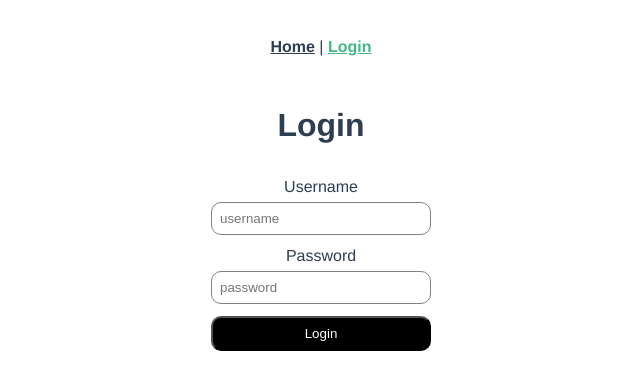
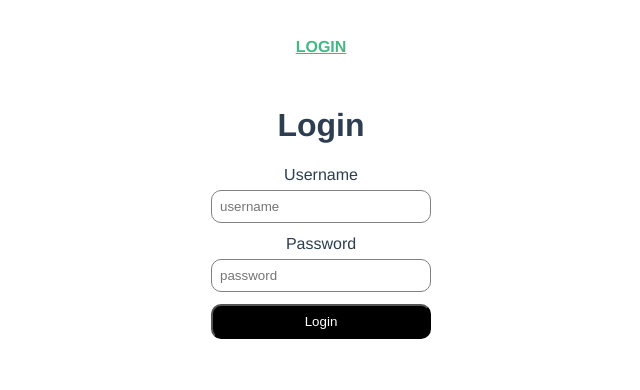
Before and after one commit to aldy-san/vue-dot, a Vue app: page /login in a window 1280 px wide. Shown: the top 390 px of the page, without its empty margins (319-959 px from the left). Built offline with nearby package versions, Linux system fonts and the light colour scheme.

Commit message:
Adjust Readme and homepage

```diff
--- a/src/App.vue
+++ b/src/App.vue
@@ -1,8 +1,10 @@
 <template>
   <div id="nav">
-    <router-link to="/">Home</router-link> |
-    <router-link v-if="!isLoggedIn" to="/login">Login</router-link>
-    <span v-else @click="logout">Logout</span>
+    <router-link v-if="!isLoggedIn" to="/login">LOGIN</router-link>
+    <template v-else>
+      <router-link to="/">HOME</router-link> |
+      <span @click="logout">LOGOUT</span>
+    </template>
   </div>
   <router-view />
 </template>
--- a/src/views/Home.vue
+++ b/src/views/Home.vue
@@ -32,11 +32,13 @@
 
 <script setup>
 // @ is an alias to /src
-import { ref } from "vue";
+import { ref, onMounted } from "vue";
 import PokeCard from "@/components/PokeCard.vue";
+import { useRouter } from "vue-router";
 const data = ref([]);
 const advData = ref([]);
 const error = ref(null);
+const router = useRouter();
 const isLoading = ref(true);
 fetch("https://pokeapi.co/api/v2/pokemon")
   .then(async (res) => {
@@ -55,6 +57,12 @@ fetch("https://pokeapi.co/api/v2/pokemon")
   .finally(() => {
     isLoading.value = false;
   });
+
+onMounted(() => {
+  if (!localStorage.getItem("user")) {
+    router.push("/login");
+  }
+});
 </script>
 
 <style scoped>
--- a/src/views/Login.vue
+++ b/src/views/Login.vue
@@ -1,6 +1,7 @@
 <template>
-  <div class="container">
+  <div>
     <h1>Login</h1>
+    <form @submit.prevent="login" class="container">
       <div class="form-group">
         <label for="username">Username</label>
         <input
@@ -21,8 +22,9 @@
           class="form-input"
         />
       </div>
-    <button class="btn" @click="login">Login</button>
+      <button class="btn" type="submit">Login</button>
       <small>{{ errorMessage }}</small>
+    </form>
   </div>
 </template>
 
```
Also changed, not shown: 1 other file (tests, documents, lock files or other folders). Lines whose indentation alone changed are shown as unchanged.
